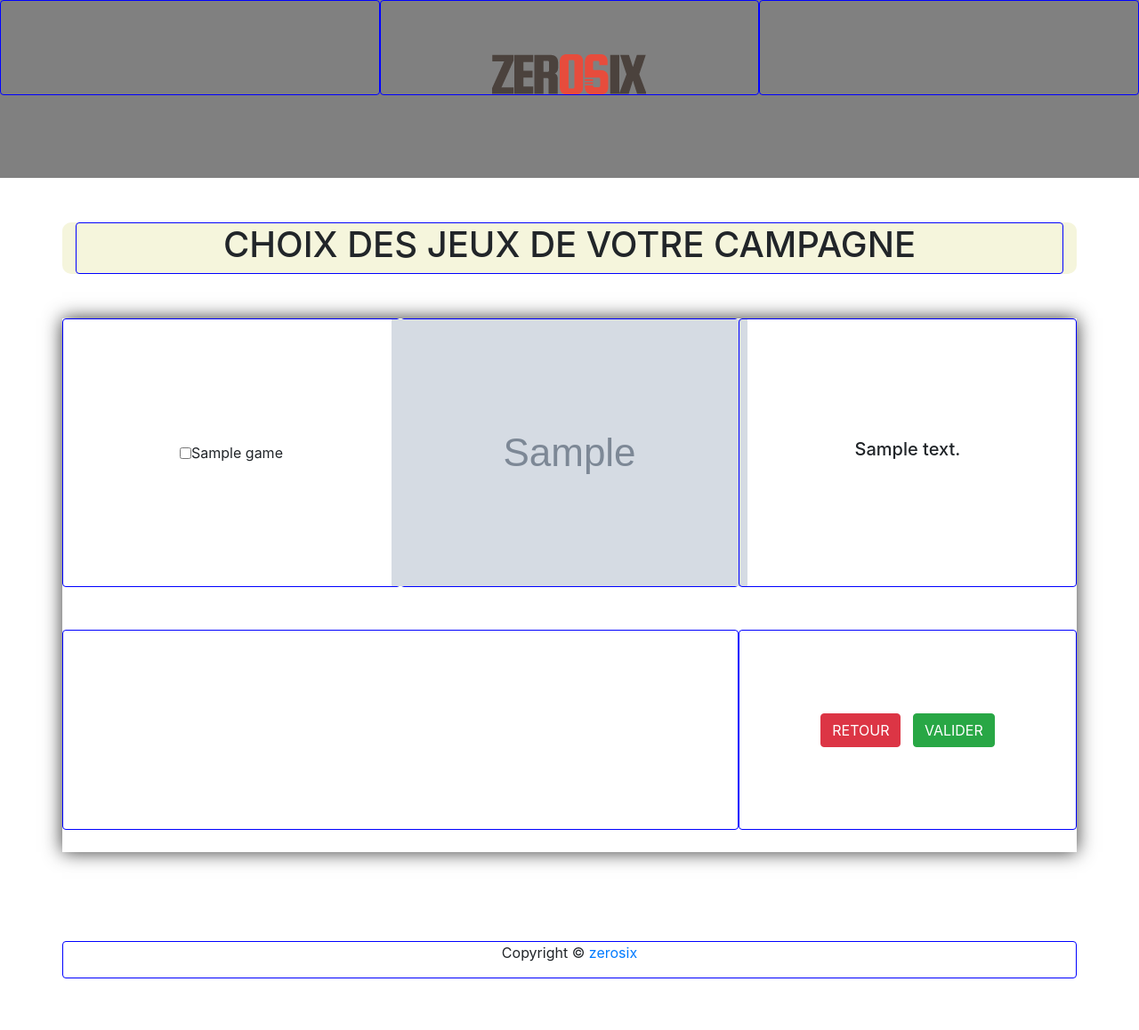
After one commit to bffred/projet_jeu, a Django app: page /games/gamesChoice in a window 1280 px wide. The commit adds this page. Shown: the whole page at 89% size. Run offline with Django 3.2, Linux system fonts and the light colour scheme; tables that the repository leaves empty hold one stand-in row (values such as "Sample post"); grey boxes marked "Sample" are stand-in pictures; some libraries are stand-ins or nearby versions.

Commit message:
modifications sur template games et ajout du template gamesChoice

```diff
--- a/jeupromo/games/static/games/css/games.css
+++ b/jeupromo/games/static/games/css/gamesChoice.css
@@ -1,19 +1,13 @@
-#tabGame {
+  .tabGame {
     text-align: center;
     min-height: 225px;
     display: flex;
     flex-direction: row;
   }
 
-  #tabGame > [class^="col-"],
-  #tabGame > [class*=" col-"] {
+  .tabGame > [class^="col-"],
+  .tabGame > [class*=" col-"] {
     display: flex;
     align-items: center;
     justify-content: center;
   }
-
-[class*="col"] {
-    border: 1px solid blue;
-    border-radius: 4px;
-    text-align: center;
- }
--- a/jeupromo/games/templates/games/games.html
+++ b/jeupromo/games/templates/games/games.html
@@ -21,7 +21,7 @@
 
     {% for game in object_list %}
 
-        <div id="tabGame" class="row mb-5 ">
+        <div class="row mb-5 tabGame">
             <div class="col-md-4 ">
                 <img src="{{ game.game_logo.url }}" >
             </div>
@@ -36,7 +36,7 @@
     {% endfor %}
 
 {% endif %}
-    <div class="row" id="tabGame">
+    <div class="row tabGame ">
         <div class="col-md-8">
         </div>
         <div class="col-md-4">
--- /dev/null
+++ b/jeupromo/games/templates/games/gamesChoice.html
@@ -0,0 +1,55 @@
+{% extends "games/base.html" %}
+
+{% load static %}
+
+{% block headTitle %}gamesChoice{% endblock headTitle %}
+
+{% block css %}
+{% static 'games/css/gamesChoice.css' %}
+{% endblock css %}
+
+{% block titreCadre %}CHOIX DES JEUX DE VOTRE CAMPAGNE{% endblock titreCadre %}
+
+
+{% block content %}
+
+<div class="container blocContenu">
+
+{% if object_list|length_is:"0" %}
+    <div>Aucun jeu n'a été ajouté</div>
+{% else %}
+<form action="{% url 'games:base' %}">
+    {% csrf_token %}
+    {% for game in object_list %}
+
+        <div class="row mb-5 tabGame">
+            <div class="col-xs-4 col-sm-4 col-md-4 col-lg-4">
+                    <input type="checkbox">{{ game.label }}
+
+            </div>
+            <div class="col-xs-4 col-sm-4 col-md-4 col-lg-4 ">
+                <img src="{{ game.game_logo.url }}" >
+            </div>
+            <div class="col-xs-4 col-sm-4 col-md-4 col-lg-4">
+                <h5>{{ game.description }}</h5>
+            </div>
+        </div>
+
+    {% endfor %}
+
+{% endif %}
+    <div class="row tabGame">
+        <div class="col-xs-8 col-sm-8 col-md-8 col-lg-8">
+        </div>
+        <div class="col-xs-4 col-sm-4 col-md-4 col-lg-4">
+            <a href="{% url 'games:test' %}"><span class="btn btn-danger">RETOUR</span></a>
+            <div>   </div>
+            <button class="btn btn-success">VALIDER</button>
+            </form>
+        </div>
+    </div>
+</div>
+
+
+
+{% endblock  %}
--- a/jeupromo/games/urls.py
+++ b/jeupromo/games/urls.py
@@ -31,4 +31,6 @@ urlpatterns = [
     path('base', base, name='base'),
     path('test', test, name='test'),
 
+    path('gamesChoice', GamesChoice.as_view(), name='gamesChoice')
+
 ]+ static(settings.MEDIA_URL, document_root=settings.MEDIA_ROOT)
--- a/jeupromo/games/views.py
+++ b/jeupromo/games/views.py
@@ -16,6 +16,10 @@ def base(request):
 
 def test(request):
     return render(request, 'games/test.html' )
+
+class GamesChoice(ListView):
+    model = Games
+    template_name = 'games/gamesChoice.html'
 
 class GameList(ListView):
     model = Games
```
